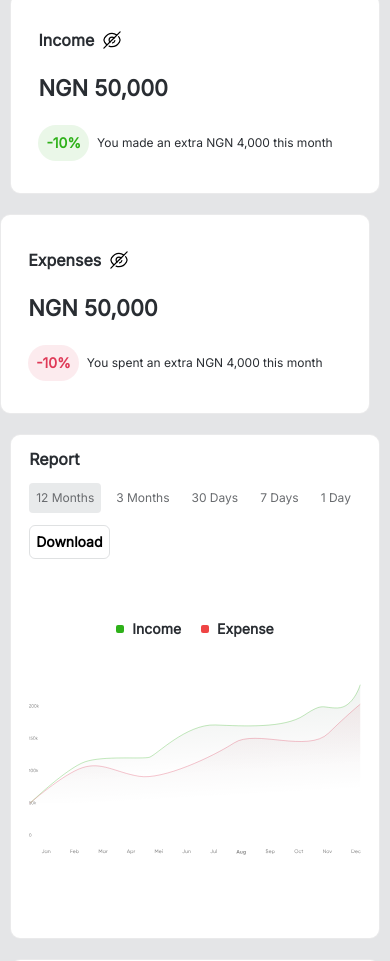
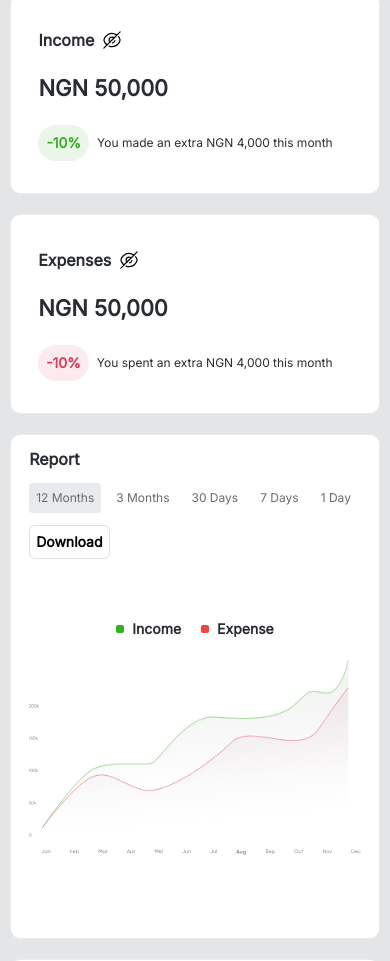
Before and after one commit to Pekumiiix/star-light, a website: page star-light/public/index.html in a window 390 px wide. Shown: the part 811-1772 px from the top of the page. Drawn offline with Linux system fonts and the light colour scheme.

Commit message:
Fixed image width

```diff
--- a/star-light/Tailwind/media.css
+++ b/star-light/Tailwind/media.css
@@ -41,6 +41,10 @@
 
     .report .graph-ctn {
         @apply bg-contain bg-no-repeat h-[75%]
+    }
+
+    .report .graph-ctn img {
+        @apply w-[93%]
     }
 
     main .redux {
@@ -273,7 +277,7 @@
     }
 
     main .redux {
-        @apply mr-1
+        @apply mr-[-6px]
     }
 
     .other-det-ctn .progress {
--- a/star-light/public/index.html
+++ b/star-light/public/index.html
@@ -205,7 +205,7 @@
                     <p class="income-tag"><span></span>Income</p>
                     <p class="expense-tag"><span></span>Expense</p>
                </div>
-               <img src="img/glyph.svg" alt="graph">
+               <img src="img/test.jpg" alt="graph">
            </div>
         </section>
 
```
Also changed, not shown: star-light/public/img/test.jpg (added), star-light/public/tailwind.css.
